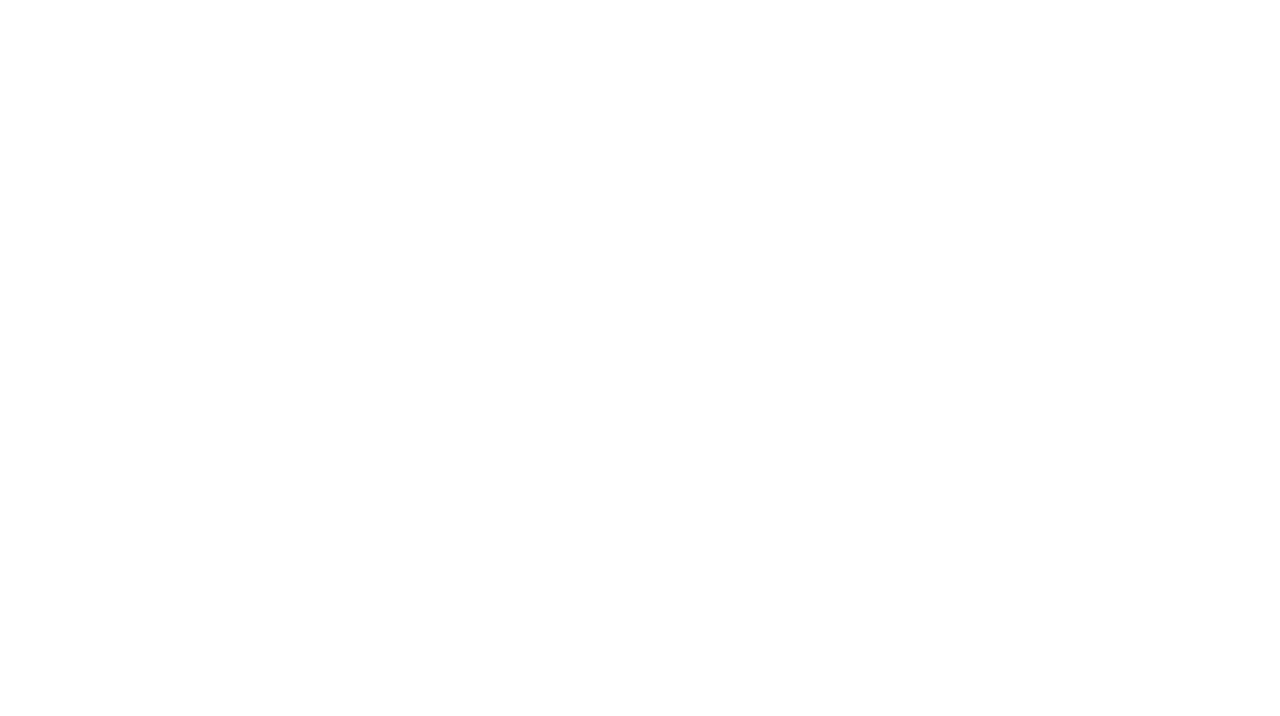
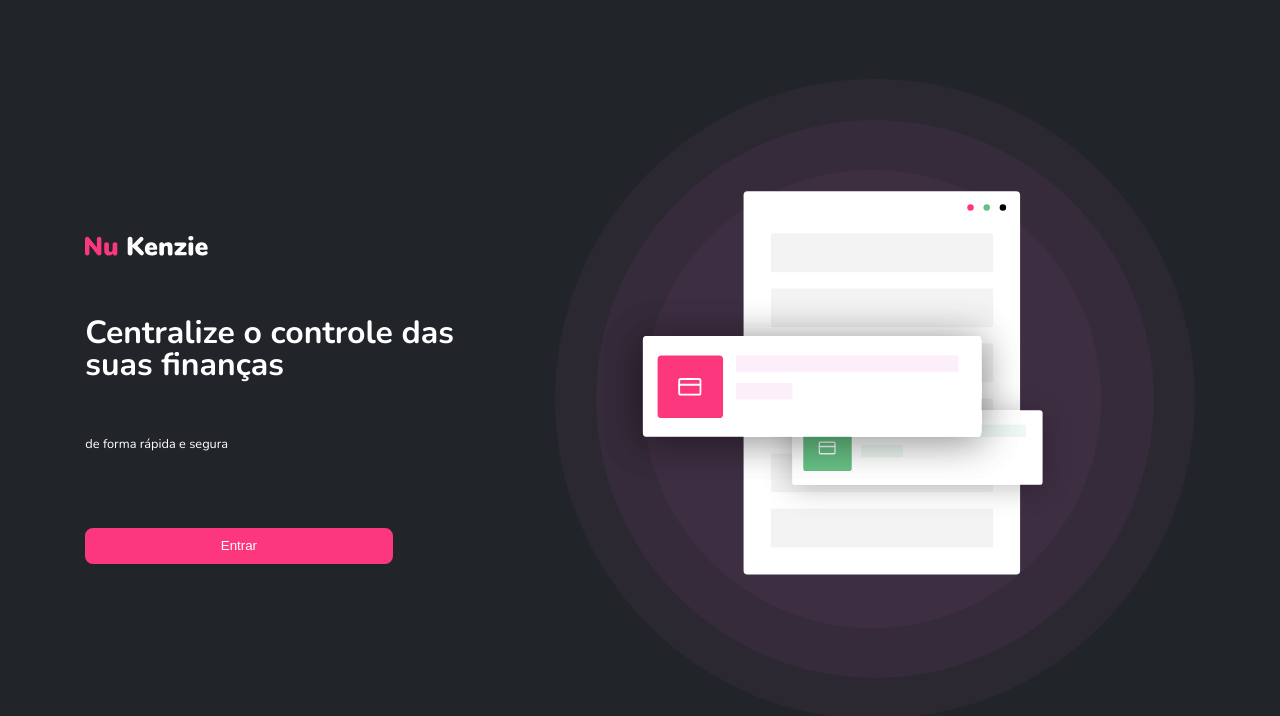
Before and after one commit to HenriqueMts/Nu-Kenzie-Redux-Thunk, a React (Create React App) app: page / in a window 1280 px wide. Shown: the top 716 px of the page. Built offline with nearby package versions, Linux system fonts and the light colour scheme.

Commit message:
feat: add new page

```diff
--- /dev/null
+++ b/src/Pages/LandingPage/index.jsx
@@ -0,0 +1,23 @@
+import LandingImg from "../../Assets/LandingImg.svg";
+import Logo from "../../Assets/Logo.svg";
+
+import { Container } from "./styles";
+
+const LandingPage = () => {
+  return (
+    <Container>
+      <div>
+        <h1>
+          <img src={Logo} alt="Logo" />
+        </h1>
+        <h3>Centralize o controle das suas finanças</h3>
+        <span>de forma rápida e segura</span>
+        <button>Entrar</button>
+      </div>
+      <aside>
+        <img src={LandingImg} alt="Ilustrative" />
+      </aside>
+    </Container>
+  );
+};
+export default LandingPage;
--- /dev/null
+++ b/src/Pages/LandingPage/styles.js
@@ -0,0 +1,94 @@
+import styled from "styled-components";
+
+export const Container = styled.section`
+  display: flex;
+  align-items: center;
+  justify-content: center;
+  background-color: #212529;
+  width: 100%;
+  height: 100vh;
+  div {
+    margin-top: 60%;
+    width: 60%;
+    height: 100vh;
+    align-items: flex-start;
+    display: flex;
+    flex-direction: column;
+    h1 {
+      margin-bottom: 15%;
+    }
+    h3 {
+      margin-top: 38%;
+      text-align: start;
+      font-size: 2rem;
+      color: #fff;
+    }
+    span {
+      margin-top: 15%;
+      color: #fff;
+      font-size: 0.8rem;
+    }
+    button {
+      border: 2px solid #fd377e;
+      background-color: #fd377e;
+      color: #fff;
+      margin-top: 20%;
+      width: 100%;
+      height: 36px;
+      border-radius: 8px;
+    }
+    button:hover {
+      box-shadow: 0px 0px 10px 0px rgba(255, 255, 255, 0.75);
+      -webkit-box-shadow: 0px 0px 10px 0px rgba(255, 255, 255, 0.75);
+      -moz-box-shadow: 0px 0px 10px 0px rgba(255, 255, 255, 0.75);
+      transition: 0.6s ease;
+    }
+  }
+  aside {
+    display: none;
+  }
+
+  @media (min-width: 720px) {
+    display: flex;
+    flex-direction: row;
+    align-items: center;
+    justify-content: space-evenly;
+    div {
+      margin-top: 0;
+      width: 30%;
+      height: auto;
+      align-items: flex-start;
+      display: flex;
+      flex-direction: column;
+
+      h3 {
+        margin-top: 15%;
+        margin-top: 0;
+        text-align: start;
+        font-size: 2rem;
+        color: #fff;
+      }
+      span {
+        margin-top: 15%;
+        color: #fff;
+        font-size: 0.8rem;
+      }
+      button {
+        border: 2px solid #fd377e;
+        background-color: #fd377e;
+        color: #fff;
+        margin-top: 20%;
+        width: 80%;
+        height: 36px;
+        border-radius: 8px;
+      }
+    }
+    aside {
+      width: 50%;
+      display: block;
+      img {
+        width: 100%;
+      }
+    }
+  } ;
+`;
--- a/src/Routes/index.jsx
+++ b/src/Routes/index.jsx
@@ -1,8 +1,11 @@
 import { Switch, Route } from "react-router-dom";
+import LandingPage from "../Pages/LandingPage";
 const Routes = () => {
   return (
     <Switch>
-      <Route exact path="/"></Route>
+      <Route exact path="/">
+        <LandingPage />
+      </Route>
       <Route path="/page"></Route>
     </Switch>
   );
```
Also changed, not shown: src/Assets/LandingImg.svg (added), src/Assets/Logo.svg (added).
